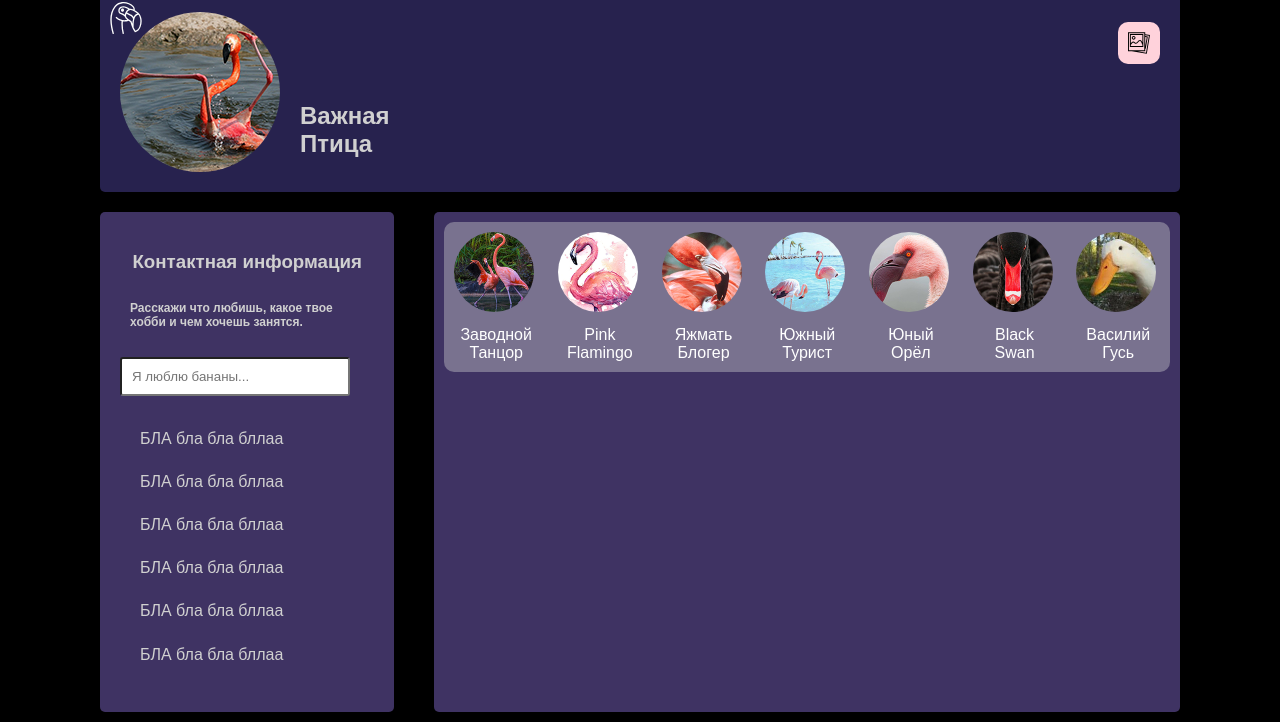
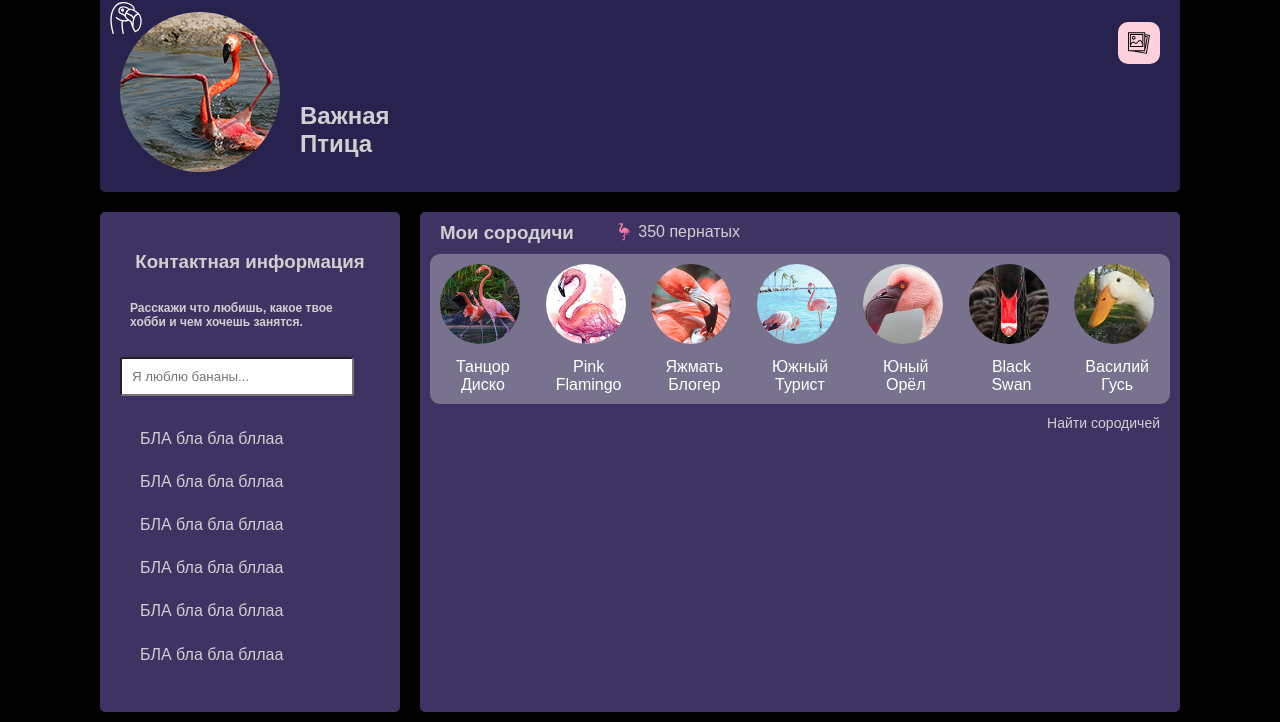
Before and after one commit to alllekso/JS_train, a plain HTML site: page Black_bird-beak/Black_bird-beak.html in a window 1280 px wide. Shown: the part 78-800 px from the top of the page. Drawn offline with Linux system fonts and the light colour scheme.

Commit message:
-container "friends" finish

```diff
--- a/Black_bird-beak/Black_bird-beak.html
+++ b/Black_bird-beak/Black_bird-beak.html
@@ -62,17 +62,20 @@
 
 
 <div class="container">
+    <div class="title-container-friends">
+    <h3>Мои сородичи</h3>
+    <p>🦩 350 пернатых</p>
+    </div>
 <div class="friends">
-    <div class="avatar-friends"><img src="img/F-img/friends_1.jpg" alt="friend"><p>Заводной<br>Танцор</p></div>
+    <div class="avatar-friends"><img src="img/F-img/friends_1.jpg" alt="friend"><p>Танцор<br>Диско</p></div>
     <div class="avatar-friends"><img src="img/F-img/friends_6.jpg" alt="friend"><p>Pink<br>Flamingo</p></div>
     <div class="avatar-friends"><img src="img/F-img/friends_3.jpg" alt="friend"><p>Яжмать<br>Блогер</p></div>
     <div class="avatar-friends"><img src="img/F-img/friends_4.jpg" alt="friend"><p>Южный<br>Турист</p></div>
     <div class="avatar-friends"><img src="img/F-img/friends_5.jpg" alt="friend"><p>Юный<br>Орёл</p></div>
     <div class="avatar-friends"><img src="img/F-img/friends_9.jpg" alt="friend"><p>Black<br>Swan</p></div>
     <div class="avatar-friends"><img src="img/F-img/friends_8.jpg" alt="friend"><p>Василий<br>Гусь</p></div>
-
-
 </div>
+    <div class="bottom_link"><a href="">Найти сородичей</a></div>
 </div>
 
 
--- a/Black_bird-beak/black_bird_beak_style.css
+++ b/Black_bird-beak/black_bird_beak_style.css
@@ -149,7 +149,7 @@ aside{
     height: 500px;
     background-color: #3f3363;
     border-radius: 5px;
-    margin-left: 20px;
+    /*margin-left: 20px;*/
 }
 
 
@@ -182,9 +182,17 @@ aside{
     outline:none;
 }
 
+.title-container-friends{
+    display: flex;
+}
+.title-container-friends h3, p {
+    color: #d0d0d0;
+    padding:10px 20px 0;
+    margin: 0;
+}
+
 
 .friends{
-    /*height: 100px;*/
     background-color: rgba(208, 208, 208, 0.4);
     margin: 10px;
     border-radius: 10px;
@@ -207,3 +215,13 @@ aside{
     width: 15%;
     justify-content: center;
 }
+.bottom_link a{
+    color: #d0d0d0;
+    text-decoration: none;
+    list-style: none;
+    font-size: 14px;
+}
+.bottom_link{
+    float: right;
+    margin: 0 20px;
+}
```
